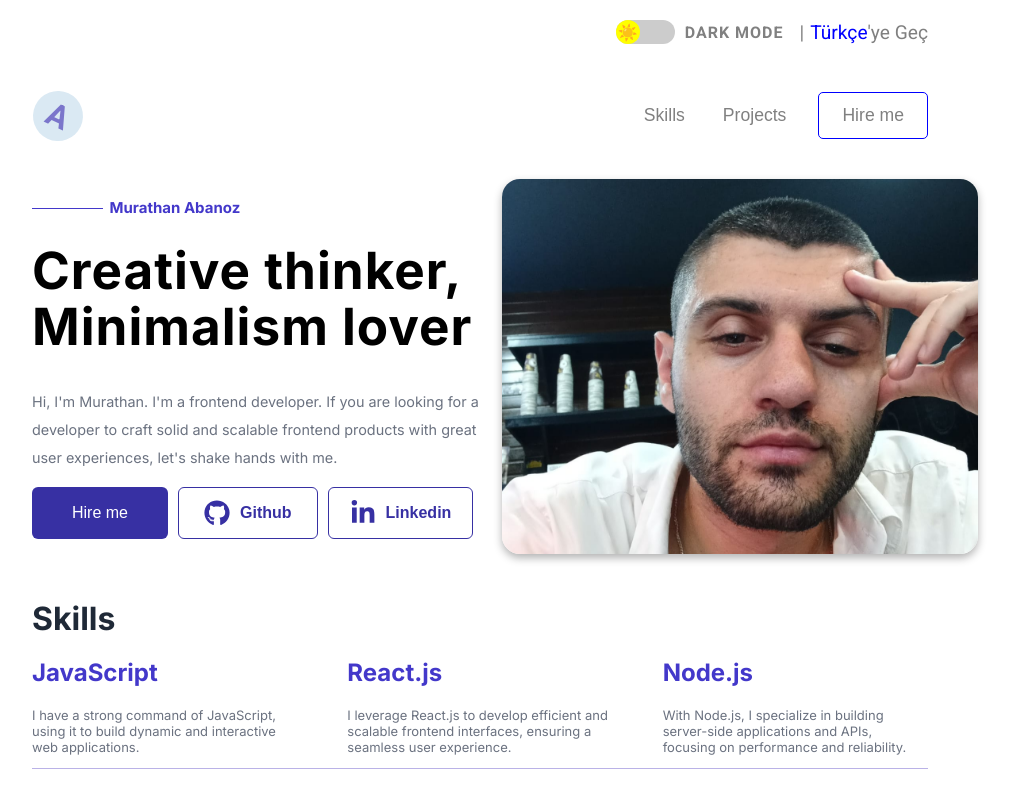
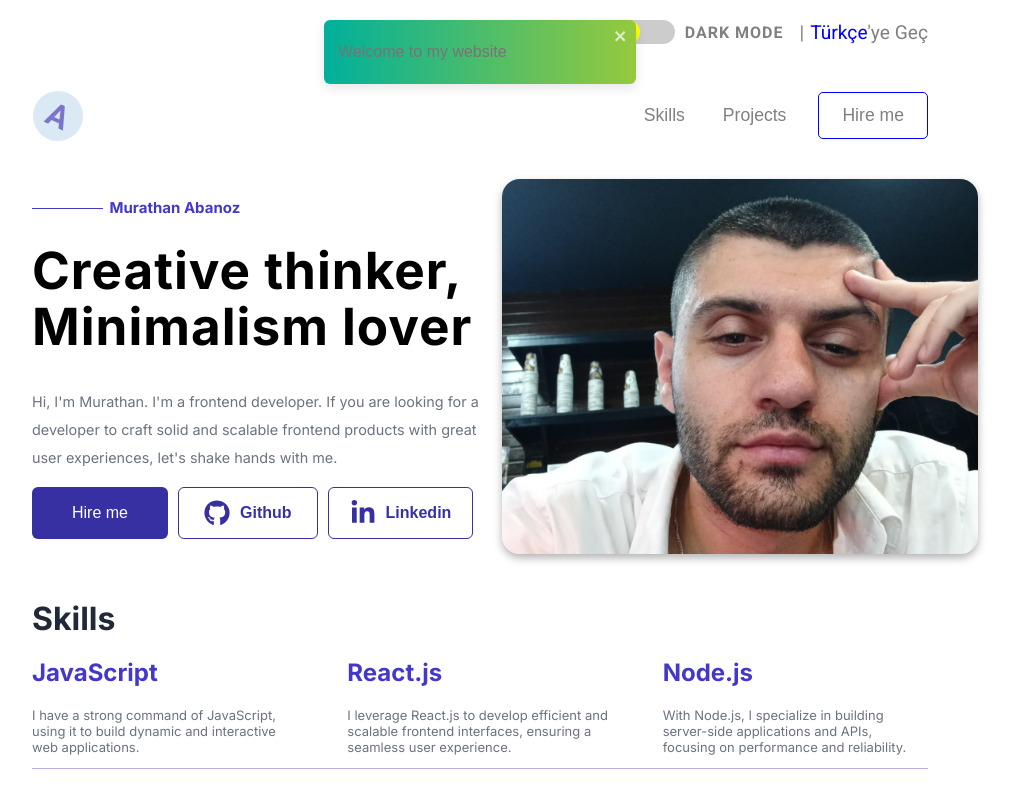
Before and after one commit to murathanabanoz/Frontend-Challenge, a React (Vite) app: page / in a window 1280 px wide. Shown: the top 794 px of the page, without its empty margins (160-1173 px from the left). Built offline with nearby package versions, Linux system fonts and the light colour scheme.

Commit message:
Toastify kullanıldı

```diff
--- a/src/App.jsx
+++ b/src/App.jsx
@@ -1,3 +1,4 @@
+import { useEffect } from "react";
 import "./App.css";
 import About from "./components/About.jsx";
 import Footer from "./components/Footer.jsx";
@@ -5,8 +6,26 @@ import Header from "./components/Header.jsx";
 import Profile from "./components/Profile.jsx";
 import Projects from "./components/Projects.jsx";
 import Skills from "./components/Skills.jsx";
+import { ToastContainer, toast } from "react-toastify";
+import "react-toastify/dist/ReactToastify.css";
 
 function App() {
+  useEffect(() => {
+    toast("Welcome to my website", {
+      position: "top-center",
+      autoClose: 3000,
+      hideProgressBar: false,
+      closeOnClick: true,
+      pauseOnHover: true,
+      draggable: true,
+      progress: undefined,
+      theme: "colored",
+      style: {
+        background: "linear-gradient(to right, #00b09b, #96c93d)",
+      },
+    });
+  }, []);
+
   return (
     <>
       <Header />
@@ -15,6 +34,7 @@ function App() {
       <Profile />
       <Projects />
       <Footer />
+      <ToastContainer />
     </>
   );
 }
```
